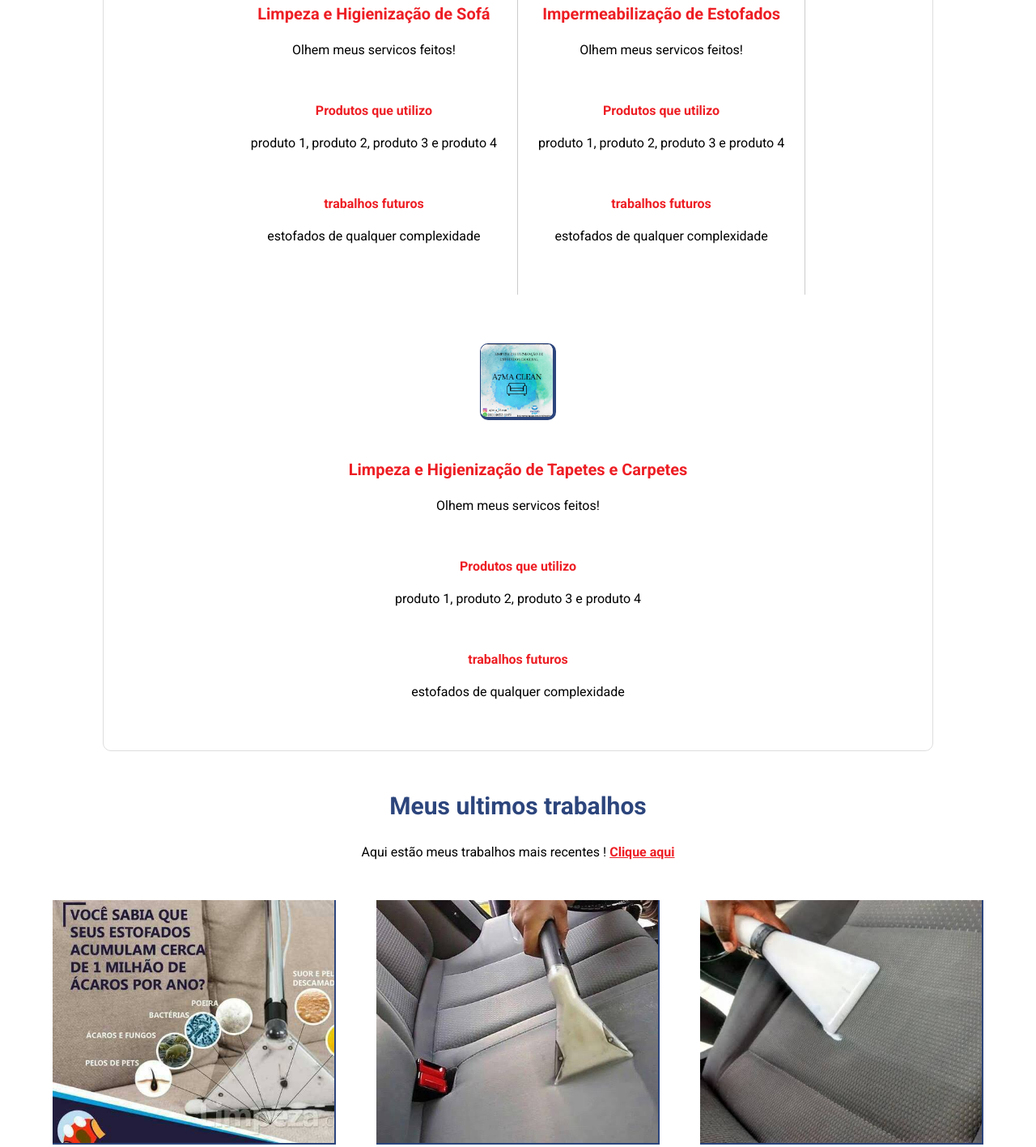
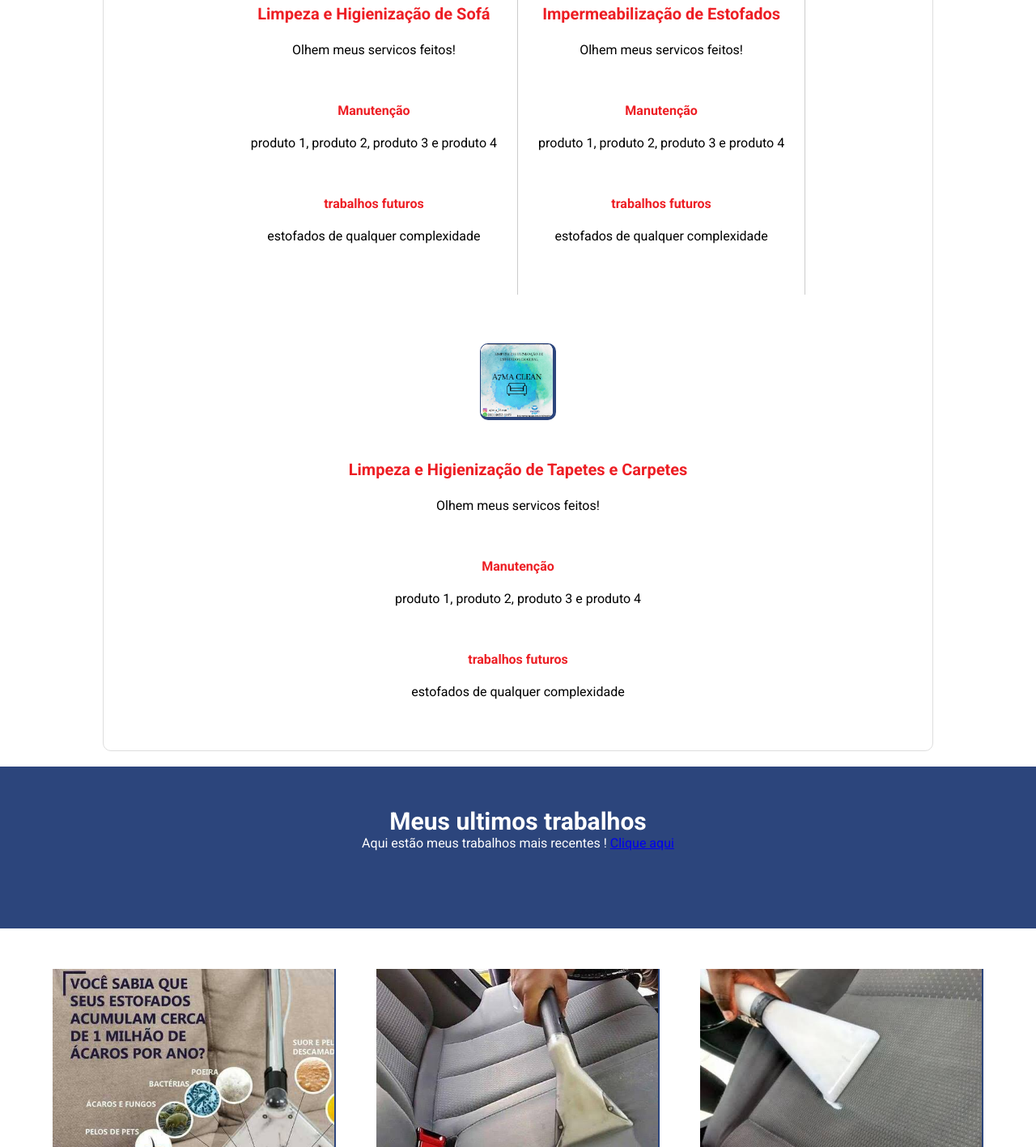
Before and after one commit to amilton1809/A7maclean, a plain HTML site: page index.html in a window 1280 px wide. Shown: the part 1360-2777 px from the top of the page at 81% size. Drawn offline with Linux system fonts and the light colour scheme.

Commit message:
Adicionado uma id nova para melhorar a separação de partes

```diff
--- a/css/style.css
+++ b/css/style.css
@@ -277,6 +277,7 @@ h2 {
     border-bottom: 4px solid #2c457c;
     border-right: 4px solid #2c457c;
     border-radius: 10px;
+    cursor: pointer;
 }
 
 .skills-container .subtitle {
@@ -291,6 +292,14 @@ h2 {
 }
 
 /*Jobs*/
+
+#jobs-sectionv {
+    text-align: center;
+    background-color: #2c457c;
+    color: #FFF;
+    padding-top: 50px;
+    height: 150px;
+}
 
 #jobs-section {
     text-align: center;
--- a/index.html
+++ b/index.html
@@ -10,6 +10,7 @@
     <link href="https://fonts.googleapis.com/css2?family=Roboto:wght@300;400;700&display=swap" rel="stylesheet">
     <title>Document</title>
     <link rel="stylesheet" href="css/style.css">
+    <link rel="stylesheet" href="funcao.js">
 </head>
 
 <body>
@@ -60,17 +61,16 @@
                 <h3>Limpeza e Higienização de Sofá
                 </h3>
                 <p>Olhem meus servicos feitos!</p>
-                <p class="subtitle">Produtos que utilizo</p>
+                <p class="subtitle">Manutenção</p>
                 <p>produto 1, produto 2, produto 3 e produto 4</p>
                 <p class="subtitle">trabalhos futuros</p>
                 <p>estofados de qualquer complexidade</p>
-
             </div>
             <div class="skills-container central">
                 <img src="img/7m.jpg" alt="">
                 <h3>Impermeabilização de Estofados</h3>
                 <p>Olhem meus servicos feitos!</p>
-                <p class="subtitle">Produtos que utilizo</p>
+                <p class="subtitle">Manutenção</p>
                 <p>produto 1, produto 2, produto 3 e produto 4</p>
                 <p class="subtitle">trabalhos futuros</p>
                 <p>estofados de qualquer complexidade</p>
@@ -80,7 +80,7 @@
                 <img src="img/7m.jpg" alt="">
                 <h3>Limpeza e Higienização de Tapetes e Carpetes</h3>
                 <p>Olhem meus servicos feitos!</p>
-                <p class="subtitle">Produtos que utilizo</p>
+                <p class="subtitle">Manutenção</p>
                 <p>produto 1, produto 2, produto 3 e produto 4</p>
                 <p class="subtitle">trabalhos futuros</p>
                 <p>estofados de qualquer complexidade</p>
@@ -89,12 +89,14 @@
         </div>
     </section>
     <!--Skills FIM-->
-
+<br>
     <!--jobs inicio-->
-    <section id="jobs-section">
+    <section id="jobs-sectionv">
         <h2>Meus ultimos trabalhos</h2>
         <p>Aqui estão meus trabalhos mais recentes ! <a href="#">Clique aqui</a> </p>
+        </section>
 
+        <section id="jobs-section">
         <div class="job-container">
             <div class="job-box proj1"></div>
             <div class="job-box proj2"></div>
@@ -120,14 +122,6 @@
         </form>
         <p>Desenvolvido por <span class="detail">Amilton</span></p>
     </footer>
-
-
-    <script>
-        function toggleMenu() {
-            var menu = document.getElementById('navbar-list');
-            menu.classList.toggle('active');
-        }
-    </script>
 </body>
 
 
```
